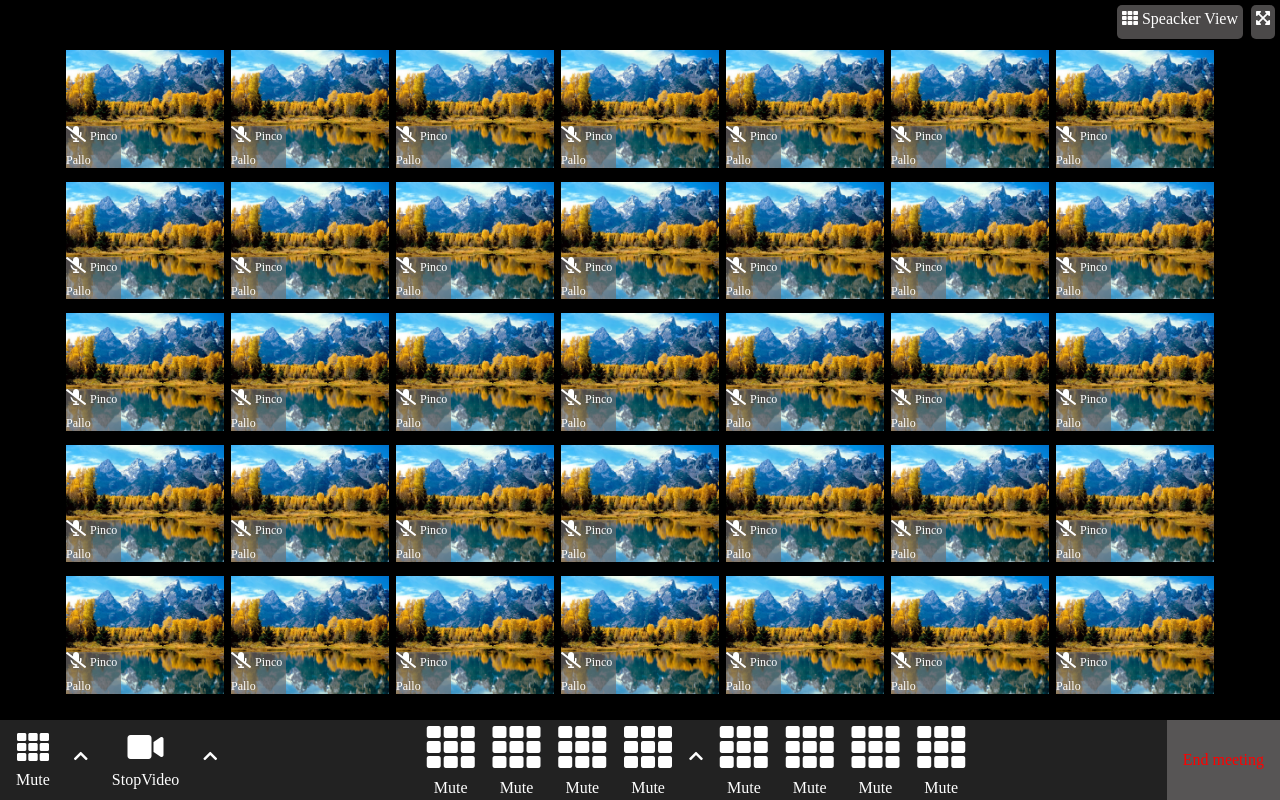
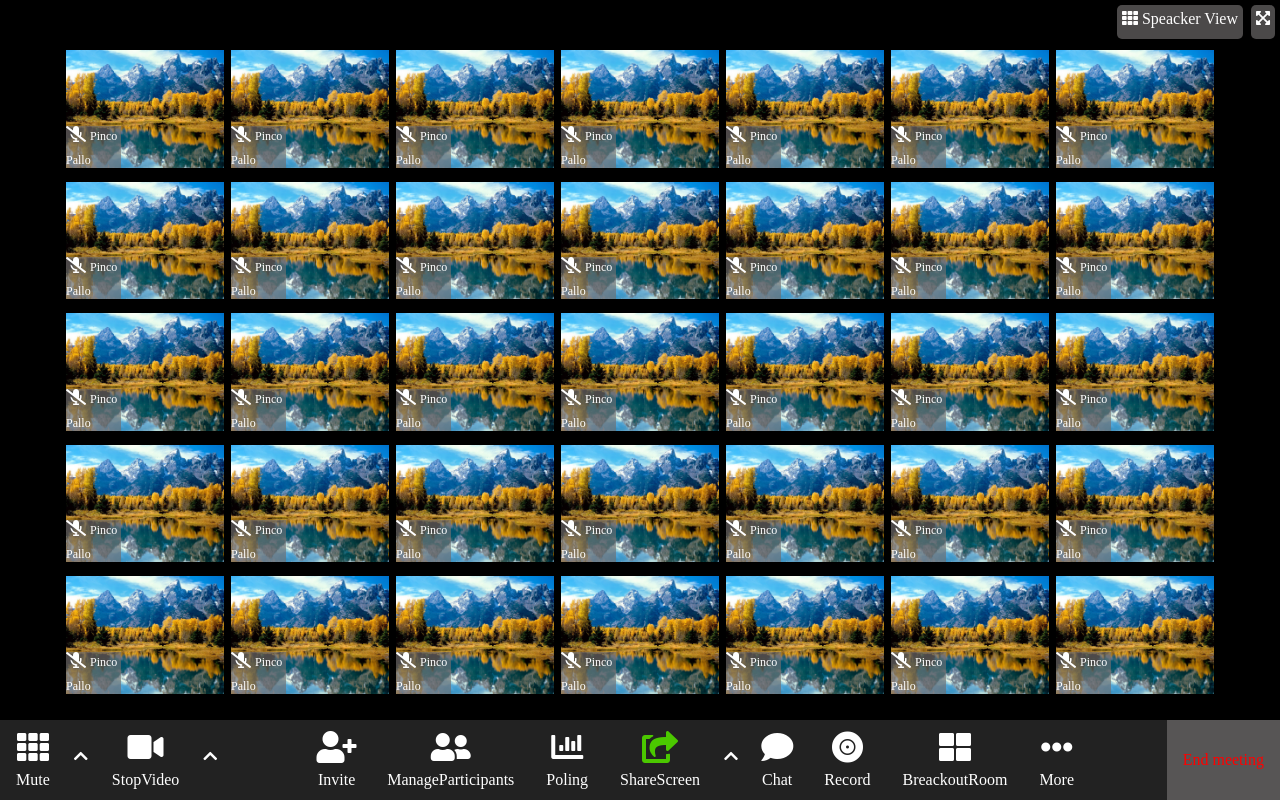
Before and after one commit to MCigno94/html-css-zoom, a plain HTML site: page index.html in a window 1280 px wide. Drawn offline with Linux system fonts and the light colour scheme.

Commit message:
final commit

```diff
--- a/index.html
+++ b/index.html
@@ -280,39 +280,39 @@
             <div class="container_main flex">
 
                 <div id="voice">
-                    <i class="fas fa-th fa-3x"></i>
-                    <div>Mute</div>
+                    <i class="fas fa-user-plus fa-2x"></i>
+                    <div>Invite</div>
                 </div>
                 <div id="voice">
-                    <i class="fas fa-th fa-3x"></i>
-                    <div>Mute</div>
+                    <i class="fas fa-user-friends fa-2x"></i>
+                    <div>ManageParticipants</div>
                 </div>
                 <div id="voice">
-                    <i class="fas fa-th fa-3x"></i>
-                    <div>Mute</div>
+                    <i class="fas fa-chart-bar fa-2x"></i>
+                    <div>Poling</div>
                 </div>
-                <div id="voice">
-                    <i class="fas fa-th fa-3x"></i>
-                    <div>Mute</div>
+                <div id="ShareScreen">
+                    <i class="fas fa-share-square fa-2x txt_green"></i>
+                    <div>ShareScreen</div>
                 </div>
                 <div class="up">
                     <i class="fas fa-chevron-up"></i>
                 </div>
                 <div id="video">
-                    <i class="fas fa-th fa-3x"></i>
-                    <div>Mute</div>
+                    <i class="fas fa-comment fa-2x"></i>
+                    <div>Chat</div>
                 </div>
                 <div id="voice">
-                    <i class="fas fa-th fa-3x"></i>
-                    <div>Mute</div>
+                    <i class="fas fa-record-vinyl fa-2x"></i>
+                    <div>Record</div>
                 </div>
                 <div id="voice">
-                    <i class="fas fa-th fa-3x"></i>
-                    <div>Mute</div>
+                    <i class="fas fa-th-large fa-2x"></i>
+                    <div>BreackoutRoom</div>
                 </div>
                 <div id="voice">
-                    <i class="fas fa-th fa-3x"></i>
-                    <div>Mute</div>
+                    <i class="fas fa-ellipsis-h fa-2x"></i>
+                    <div>More</div>
                 </div>
 
             </div>
--- a/style.css
+++ b/style.css
@@ -51,6 +51,10 @@ i {
 
 .txt_white {
     color: white;
+}
+
+.txt_green {
+    color: var(--secondary);
 }
 
 .txt_center {
```
